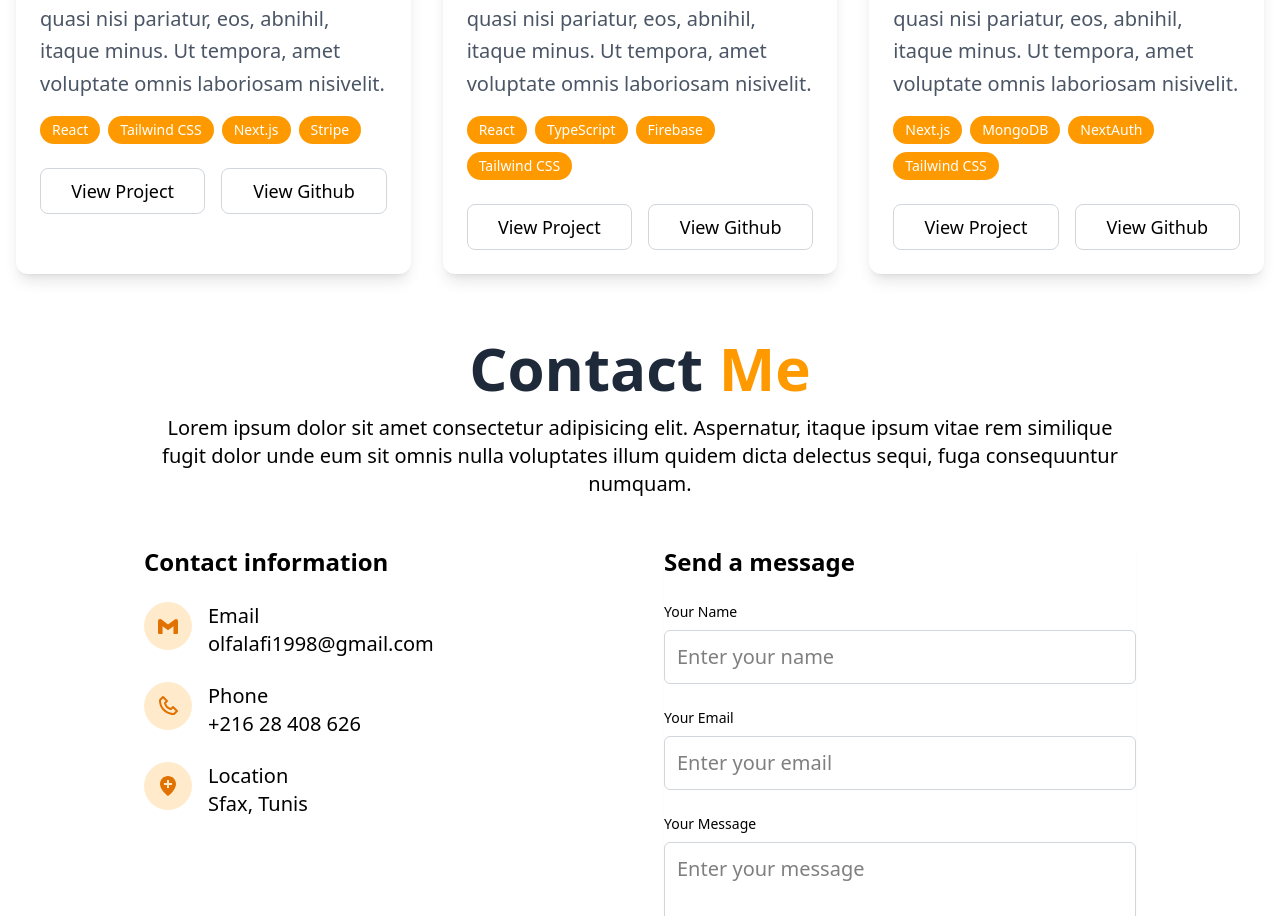
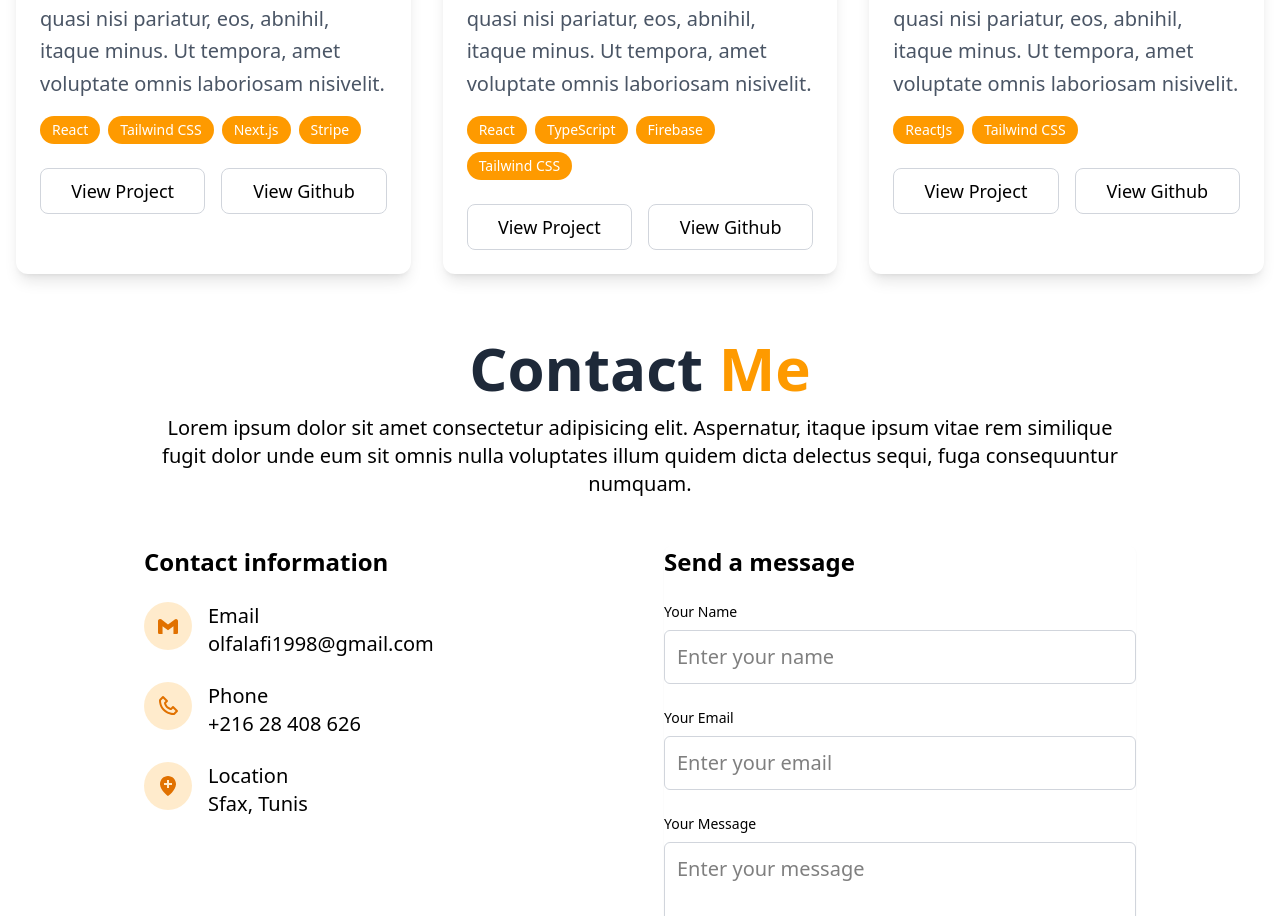
Before and after one commit to Lafi-olfa/next-portfolio, a Next.js app: page / in a window 1280 px wide. Shown: the part 3026-3942 px from the top of the page. Built offline with nearby package versions, Linux system fonts and the light colour scheme.

Commit message:
add new project

```diff
--- a/app/components/projects.tsx
+++ b/app/components/projects.tsx
@@ -9,8 +9,8 @@ export default function Projects() {
             title: 'Lorem ipsum dolor sit amet consectetur adipisicing elit.',
             description: "Lorem ipsum dolor sit amet consectetur adipisicing elit. Dolor eaque odit aperiam fugit reiciendis quasi nisi pariatur, eos, abnihil, itaque minus. Ut tempora, amet voluptate omnis laboriosam nisivelit.",
             technologies: ['React', 'Tailwind CSS', 'Next.js', 'Stripe'],
-            live: 'https://dan-laptop.com',
-            github: 'https://github.com/votre-repo/dan-laptop'
+            live: 'https://react-tip-calculator-blond.vercel.app/',
+            github: 'https://github.com/Lafi-olfa/react-tip-calculator'
         },
         {
             image: '/assets/desktop-design.jpg',
@@ -19,16 +19,16 @@ export default function Projects() {
             description: "Lorem ipsum dolor sit amet consectetur adipisicing elit. Dolor eaque odit aperiam fugit reiciendis quasi nisi pariatur, eos, abnihil, itaque minus. Ut tempora, amet voluptate omnis laboriosam nisivelit.",
             technologies: ['React', 'TypeScript', 'Firebase', 'Tailwind CSS'],
             live: 'https://taskmanager.com',
-            github: 'https://github.com/votre-repo/task-manager'
+            github: 'https://github.com/Lafi-olfa/react-expenses-chart-component'
         },
         {
             image: '/assets/desktop-design-step-1.jpg',
             alt: 'Plateforme de recettes',
             title: 'Lorem ipsum dolor sit amet consectetur adipisicing elit.',
             description: "Lorem ipsum dolor sit amet consectetur adipisicing elit. Dolor eaque odit aperiam fugit reiciendis quasi nisi pariatur, eos, abnihil, itaque minus. Ut tempora, amet voluptate omnis laboriosam nisivelit.",
-            technologies: ['Next.js', 'MongoDB', 'NextAuth', 'Tailwind CSS'],
-            live: 'https://chef-companion.com',
-            github: 'https://github.com/votre-repo/chef-companion'
+            technologies: ['ReactJs ','Tailwind CSS'],
+            live: 'https://react-mutli-step-form.vercel.app/',
+            github: 'https://github.com/Lafi-olfa/react-mutli-step-form'
         },
 
     ];
```
